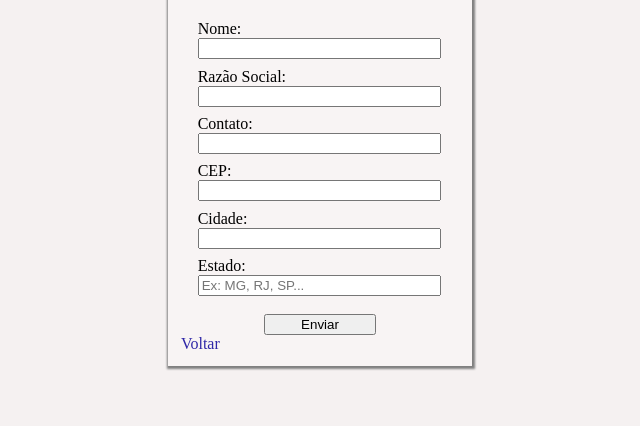
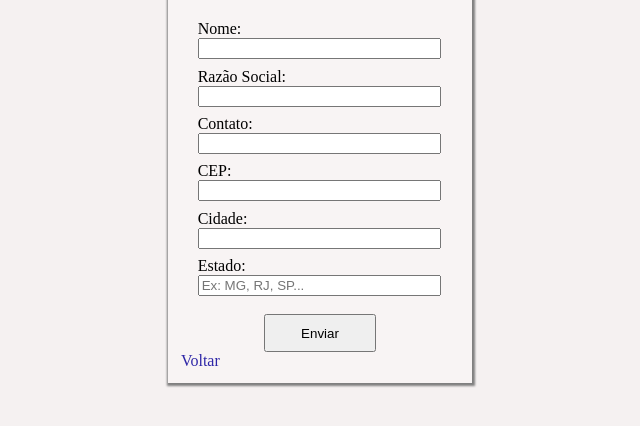
Before and after one commit to ThiagoAlves147/cadastro_de_fornecedor, a PHP site: page /adicionar.php in a window 1280 px wide. Shown: the part 97-523 px from the top of the page, without its empty margins (320-960 px from the left). Run offline with PHP 8.4, Linux system fonts and the light colour scheme.

Commit message:
Fianalizandi READ.ME

```diff
--- a/estilo.css
+++ b/estilo.css
@@ -32,7 +32,7 @@ input {
     margin-left: 30%;
     margin-right: 30%;
     width: 40%;
-    height: 6%;
+    height: 38px;
 }
 
 .botao:hover {
```
Also changed, not shown: READMe.md.
